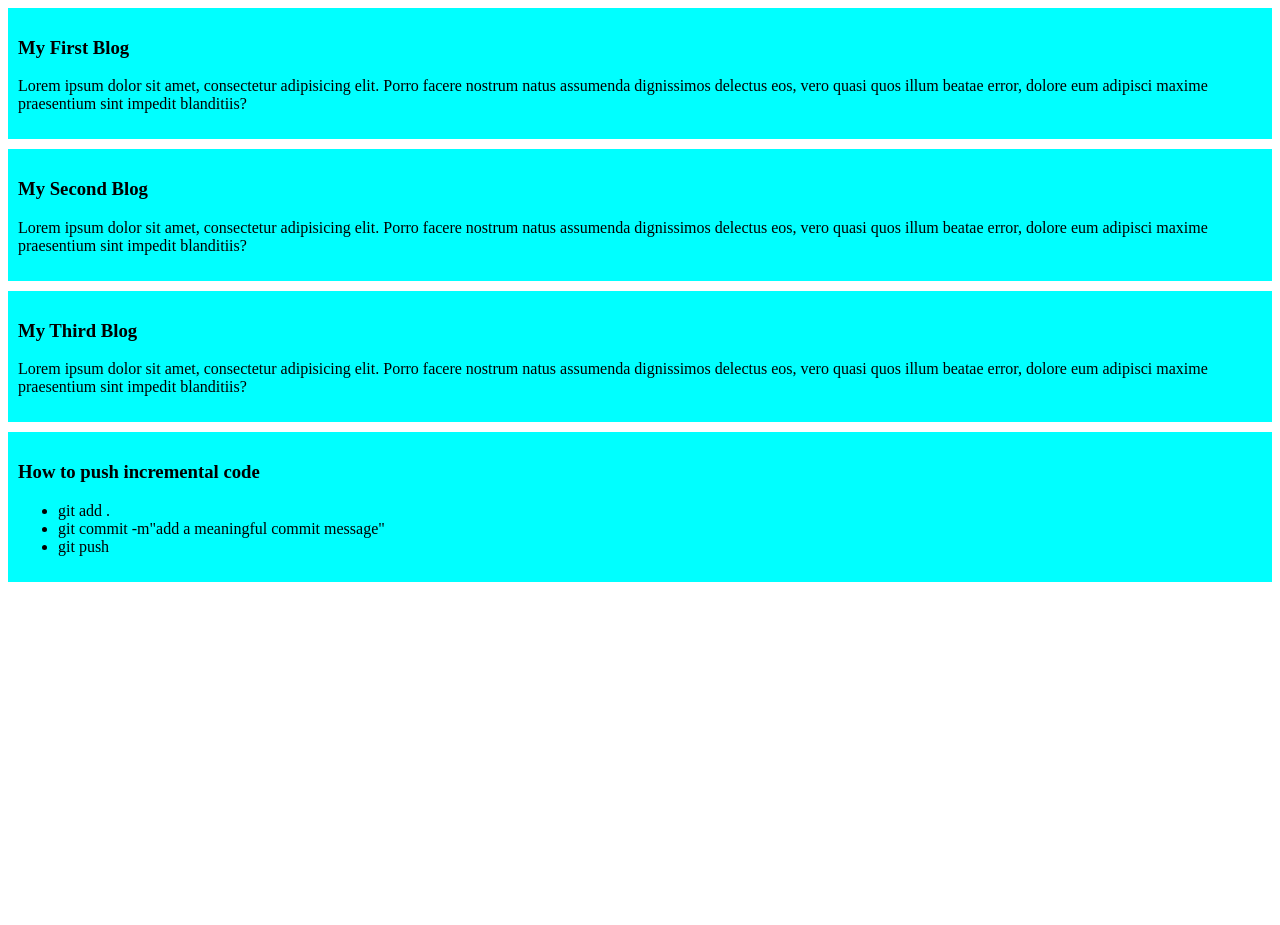
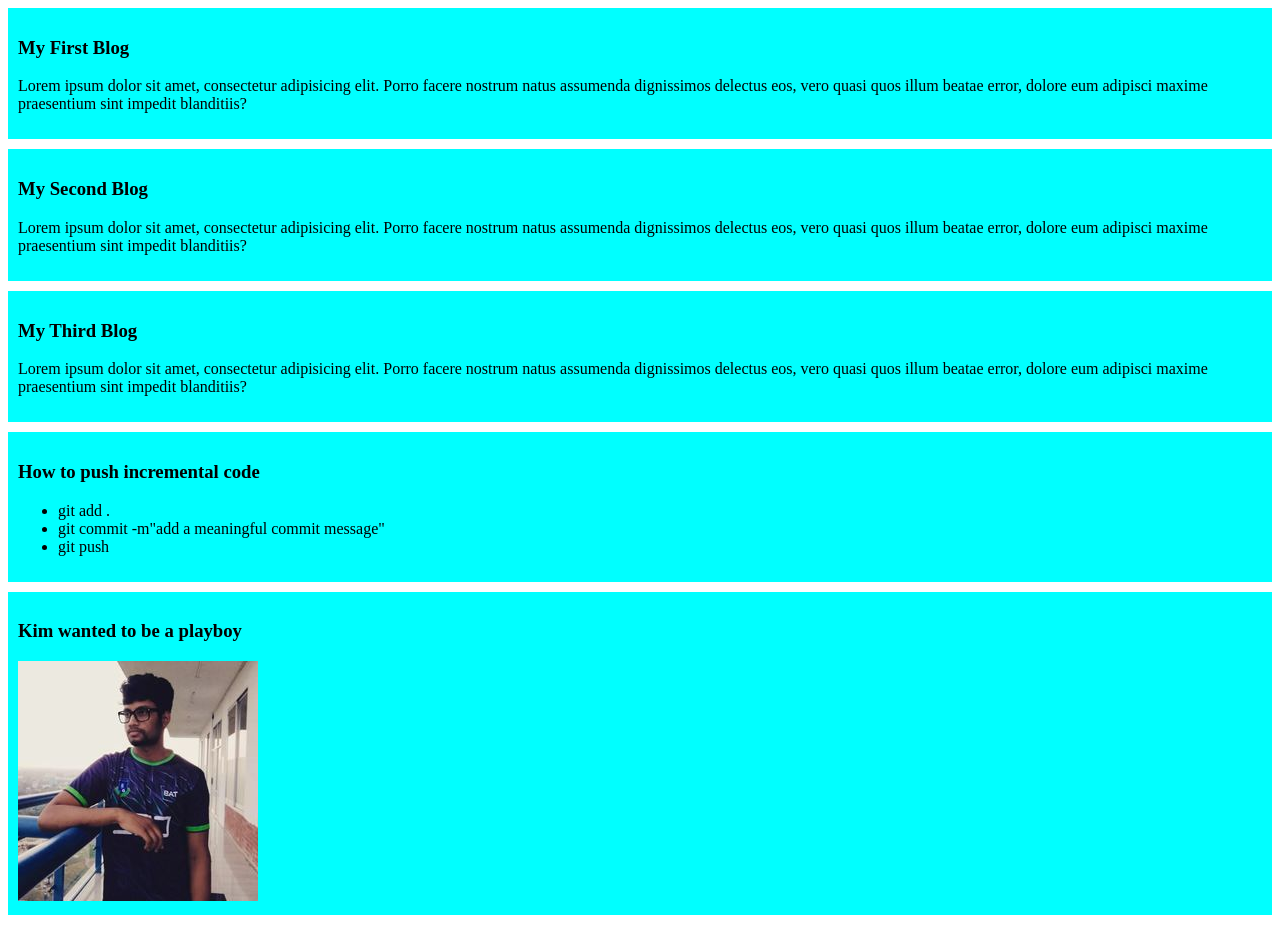
Before and after one commit to taif-01/simple-website, a plain HTML site: page index.html in a window 1280 px wide. Before the commit the page ends 800 px from the top, so only its background shows below. Drawn offline with Linux system fonts and the light colour scheme.

Commit message:
kim with a dim

```diff
--- a/index.html
+++ b/index.html
@@ -27,5 +27,9 @@
             <li>git push</li>
         </ul>
     </div>
+    <div>
+        <h3>Kim wanted to be a playboy</h3>
+        <img src="image/366951815_1029072048446835_8033727652068636482_n.jpg" alt="image loading!">
+    </div>
 </body>
 </html>
```
Also changed, not shown: image/366951815_1029072048446835_8033727652068636482_n.jpg (added).
